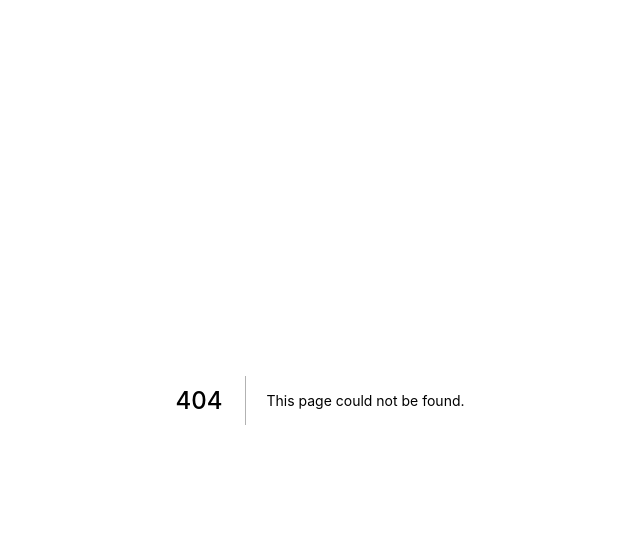
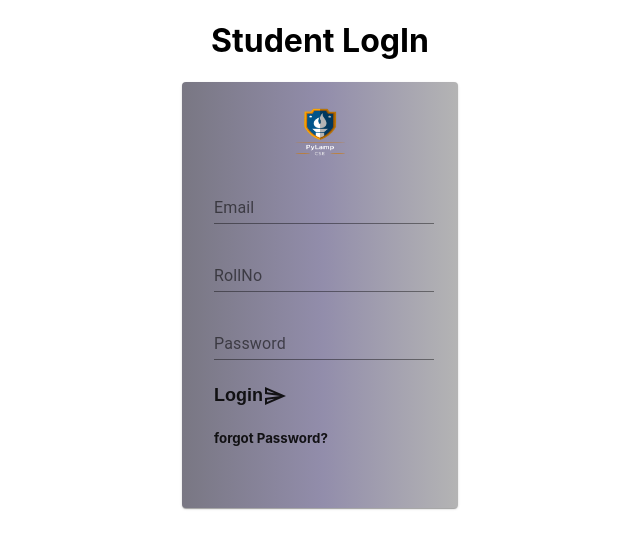
Before and after one commit to Tharunkumar001/pylampDomainRealm, a Next.js app: page /Profile/ProfileLogin in a window 1280 px wide. Before the commit this address had no page. Shown: the top 548 px of the page, without its empty margins (320-960 px from the left). Built offline with nearby package versions, Linux system fonts and the light colour scheme.

Commit message:
profile page login

```diff
--- a/pages/Navbar.js
+++ b/pages/Navbar.js
@@ -40,7 +40,7 @@ export default function Layout({children}){
                         <Button onClick = {() => router.push("/FormPage")}>Attendance</Button>
                     </li>
                     <li className={styles.navitem}>
-                        <Button>Profile</Button>
+                        <Button onClick = {() => router.push("/Profile")}>Profile</Button>
                     </li>
                 </ul>
                 <button className={isOpen === false ?
--- /dev/null
+++ b/pages/Profile/ProfileLogin.js
@@ -0,0 +1,29 @@
+import { Card, CardActions, TextField, Box, CardActionArea, Button, CardContent, ButtonBase } from '@material-ui/core';
+import styles from '../../styles/Home.module.css';
+import Logo from "../../public/pylampLogo.png";
+import Image from 'next/image';
+import Arrow from "@material-ui/icons/SendOutlined"
+
+export default function ProfileLogin() {
+
+return (
+    <div>
+        <h1 style={{textAlign:"center"}}>Student LogIn</h1>
+        <Card className={styles.profileLoginCard}>
+
+            <CardActions className={styles.profileLoginCardAction}>
+            <Image src={Logo} alt="logo" width="50rem" height="50rem" /><br />
+                <TextField id="Email" label="Email" variant="standard" /><br />
+                <TextField id="RollNo" label="RollNo" variant="standard" /><br />
+                <TextField id="Password" label="Password" variant="standard" />
+            </CardActions>
+
+
+            <CardContent>
+                <ButtonBase className={styles.profileSubmitBtn}>Login <Arrow /></ButtonBase>
+                <h5><a href='#'>forgot Password?</a></h5>
+            </CardContent>
+        </Card>
+    </div>
+)
+}
--- a/styles/Home.module.css
+++ b/styles/Home.module.css
@@ -740,3 +740,29 @@
 .EventDialogTitle{
   background-image: linear-gradient(to right, #74748f 0%, #0072ff  51%, #00c6ff  100%)
 }
+
+/*Profile Login Page*/
+
+.profileLoginCard{
+  width: fit-content;
+  height: max-content;
+  padding: 1rem;
+  border-radius: 1.5rem;
+  box-sizing: border-box;
+  margin-right: auto;
+  margin-left: auto;
+  background-image: linear-gradient(to right, #797783 0%, #928DAB  51%, #b4b4b4  100%);
+
+}
+
+.profileLoginCardAction{
+  display: flex;
+  flex-direction: column;
+
+}
+
+.profileSubmitBtn{
+  font-size: large;
+  font-weight: bold;
+
+}
```
Also changed, not shown: pages/Profile.js (added, +11 -0 lines).
